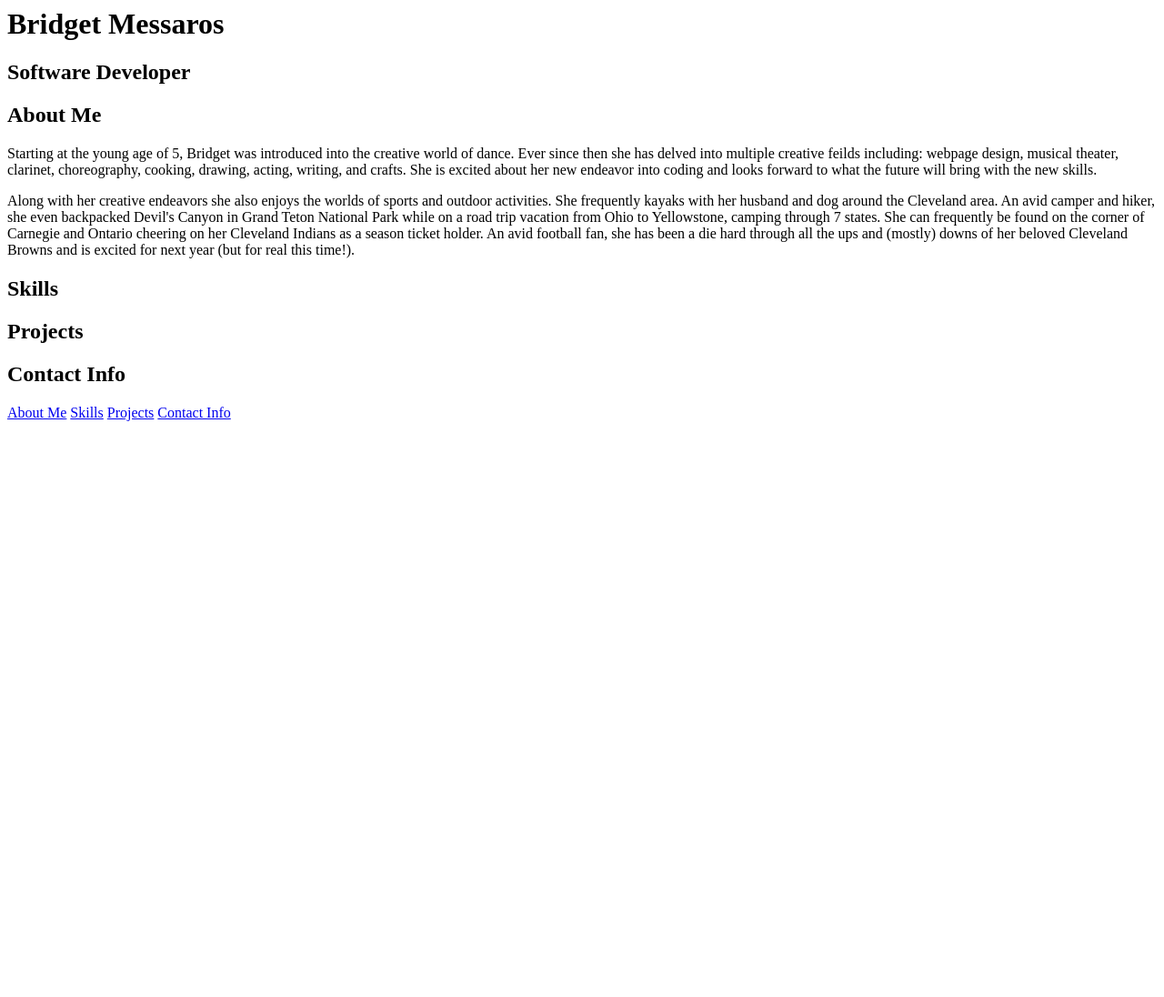
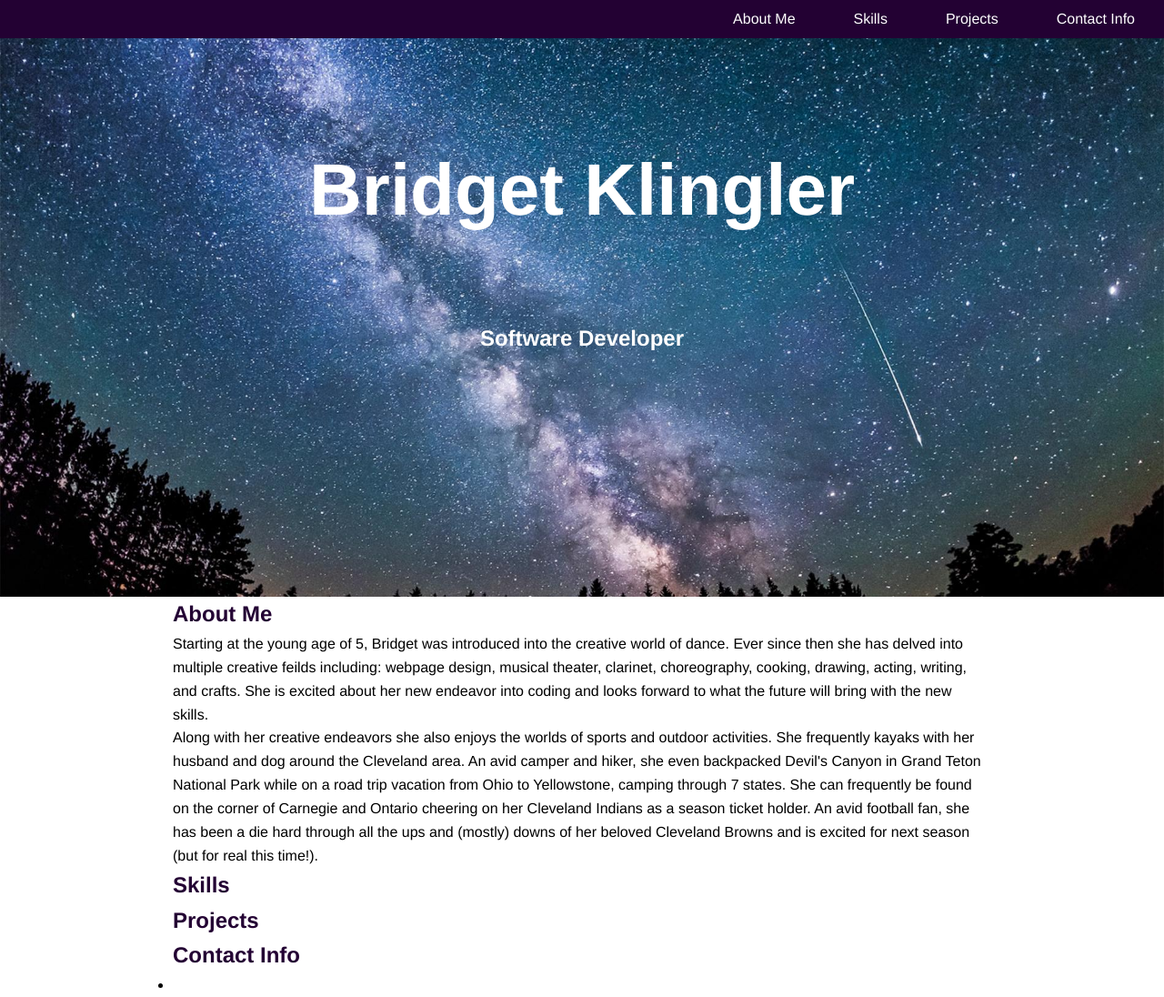
Before and after one commit to bridgetklingler/bridgetklingler.github.io, a plain HTML site: page index.html in a window 1280 px wide. Shown: the whole page at 91% size. Before the commit the page ends 800 px from the top, so only its background shows below. Drawn offline with Linux system fonts and the light colour scheme.

Commit message:
background picture added

```diff
--- a/css/style.css
+++ b/css/style.css
@@ -0,0 +1,69 @@
+* {
+    font-family: Helvetica, sans-serif;
+    line-height: 1.618em;
+    box-sizing: border-box;
+    margin: 0;
+    padding: 0;
+}
+
+h1{
+    color: white;
+    font-size: 5rem;
+    padding: 8rem;
+    padding-bottom: 1em;
+    display: flex;
+    justify-content: center;
+}
+
+h2{
+    color: rgb(35, 1, 51);
+}
+
+
+.title{
+    background-image: url(../images/starryNight.jpg);
+    min-height: 500px;
+    background-attachment: fixed;
+    background-position: center;
+    background-size: cover;
+}
+
+
+.bgPhoto{
+    width: 100%;
+    height: 40rem;
+    margin: 1rem auto 0;
+    text-align: center;
+}
+
+.bgPhoto h2{
+    color: white;
+    display: flex;
+    justify-content: center;
+}
+
+
+main,
+footer{
+    max-width: 900px;
+    margin: 0 auto;
+}
+
+
+nav{
+    position: fixed;
+    top: 0;
+    left:0;
+    width: 100%;
+    background: rgb(35, 1, 51);
+
+    display: flex;
+    flex-direction: row;
+    justify-content: flex-end;
+}
+
+nav a{
+    color: white;
+    text-decoration: none;
+    padding: .5em 2em;
+}
--- a/index.html
+++ b/index.html
@@ -4,18 +4,24 @@
     <meta name="viewport" content="width=device-width, initial-scale=1.0">
     <meta http-equiv="X-UA-Compatible" content="ie=edge">
     <title>Document</title>
+    <link rel="stylesheet" href="./css/style.css">
+
 </head>
 <body>
     <header>
-        <h1>Bridget Messaros</h1>
-        <span><h2>Software Developer</h2></span>
+        <div class = "title">
+            <div class = "bgPhoto">
+                <h1>Bridget Klingler</h1>
+                <span><h2>Software Developer</h2></span>
+            </div>
+        </div>
     </header>
     <main>
         <body>
             <section id="aboutMe">
                 <h2>About Me</h2>
                 <p>Starting at the young age of 5, Bridget was introduced into the creative world of dance. Ever since then she has delved into multiple creative feilds including: webpage design, musical theater, clarinet, choreography, cooking, drawing, acting, writing, and crafts. She is excited about her new endeavor into coding and looks forward to what the future will bring with the new skills.</p>
-                <p>Along with her creative endeavors she also enjoys the worlds of sports and outdoor activities. She frequently kayaks with her husband and dog around the Cleveland area. An avid camper and hiker, she even backpacked Devil's Canyon in Grand Teton National Park while on a road trip vacation from Ohio to Yellowstone, camping through 7 states. She can frequently be found on the corner of Carnegie and Ontario cheering on her Cleveland Indians as a season ticket holder. An avid football fan, she has been a die hard through all the ups and (mostly) downs of her beloved Cleveland Browns and is excited for next year (but for real this time!). </p>
+                <p>Along with her creative endeavors she also enjoys the worlds of sports and outdoor activities. She frequently kayaks with her husband and dog around the Cleveland area. An avid camper and hiker, she even backpacked Devil's Canyon in Grand Teton National Park while on a road trip vacation from Ohio to Yellowstone, camping through 7 states. She can frequently be found on the corner of Carnegie and Ontario cheering on her Cleveland Indians as a season ticket holder. An avid football fan, she has been a die hard through all the ups and (mostly) downs of her beloved Cleveland Browns and is excited for next season (but for real this time!). </p>
             </section>
             <section id="skills">
                 <h2>Skills</h2>
@@ -25,19 +31,22 @@
                 <h2>Projects</h2>
 
             </section>
-            <section id="contactMe">
-                <h2>Contact Info</h2>
-
-            </section>
         </body>
     </main>
     <nav>
-        <a href="aboutMe">About Me</a>
-        <a href="skills">Skills</a>
-        <a href="projects">Projects</a>
-        <a href="contactMe">Contact Info</a>
+        <a href="#aboutMe">About Me</a>
+        <a href="#skills">Skills</a>
+        <a href="#projects">Projects</a>
+        <a href="#contactMe">Contact Info</a>
     </nav>
     <footer>
+        <section id="contactMe">
+            <h2>Contact Info</h2>
+            <ul>
+                <li></li>
+            </ul>
+        </section>
+
 
     </footer>
 
```
Also changed, not shown: images/phone.png (added), images/starryNight.jpg (added).
